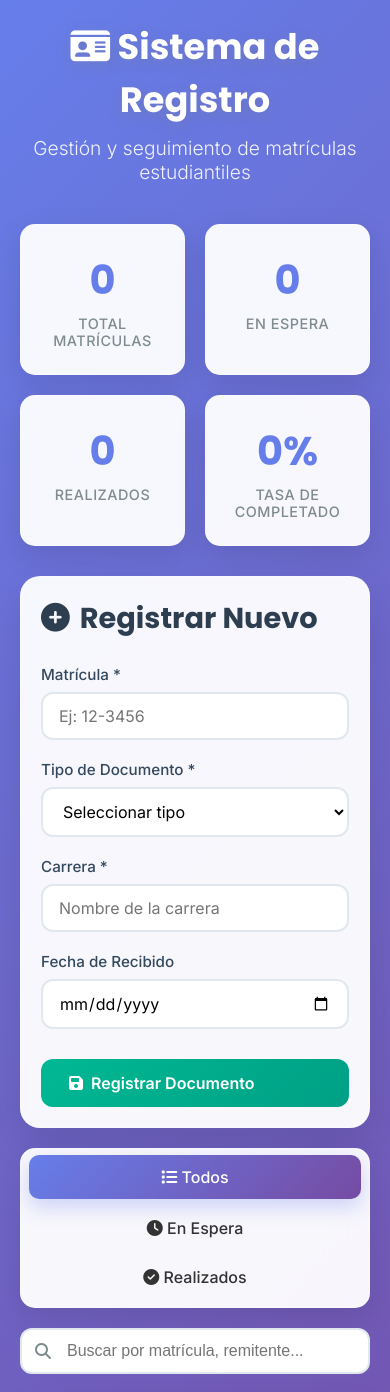
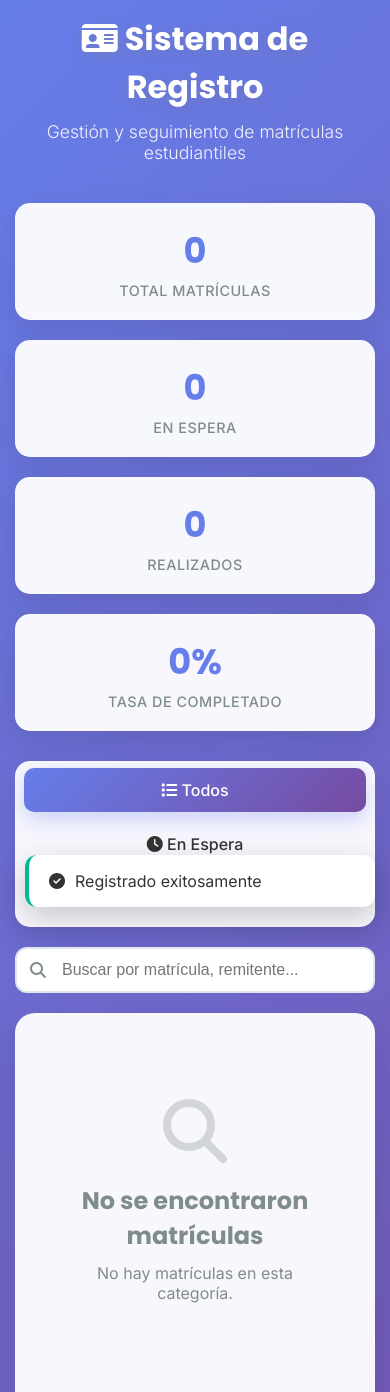
Before and after one commit to Mbreton-24/org, a plain HTML site: page index.html in a window 390 px wide. Shown: the top 1392 px of the page. Drawn offline with Linux system fonts and the light colour scheme.

Commit message:
Update styler.css

```diff
--- a/styler.css
+++ b/styler.css
@@ -471,37 +471,98 @@ body {
 }
 
 /* Responsive Design */
-@media (max-width: 768px) {
+@media (max-width: 1200px) {
+  .main-content {
+    grid-template-columns: 1fr 1.5fr;
+    gap: 25px;
+  }
+}
+
+@media (max-width: 992px) {
   .main-content {
     grid-template-columns: 1fr;
-    gap: 20px;
   }
+  .form-section {
+    order: 2;
+  }
+  .documents-section {
+    order: 1;
+  }
+}
 
+@media (max-width: 768px) {
   .header h1 {
     font-size: 2.2rem;
   }
-
+  .header p {
+    font-size: 1.1rem;
+  }
+  .stats-section {
+    grid-template-columns: repeat(2, 1fr);
+  }
   .form-section,
   .documents-container {
+    padding: 25px;
+  }
+  .document-header {
+    flex-direction: column;
+    align-items: flex-start;
+    gap: 12px;
+  }
+  .document-actions {
+    flex-direction: row;
+    flex-wrap: wrap;
+  }
+  .btn-small {
+    flex-grow: 1;
+    justify-content: center;
+  }
+  .status-tabs {
+    flex-wrap: wrap;
+    justify-content: center;
+  }
+}
+
+@media (max-width: 480px) {
+  .container {
+    padding: 15px;
+  }
+  .header h1 {
+    font-size: 2rem;
+  }
+  .stats-section {
+    grid-template-columns: 1fr;
+  }
+  .stat-card {
     padding: 20px;
   }
-
+  .stat-number {
+    font-size: 2.2rem;
+  }
+  .status-tabs {
+    flex-direction: column;
+    gap: 8px;
+  }
+  .document-meta {
+    flex-direction: column;
+    gap: 8px;
+    align-items: flex-start;
+  }
   .document-actions {
     flex-direction: column;
   }
-
   .btn-small {
     width: 100%;
-    justify-content: center;
   }
-
-  .stats-section {
-    grid-template-columns: repeat(2, 1fr);
+  .notification {
+    width: calc(100% - 30px);
+    right: 15px;
+    bottom: 15px;
+    top: auto;
+    transform: translateY(150%);
   }
-
-  .status-tabs {
-    flex-direction: column;
-    gap: 5px;
+  .notification.show {
+    transform: translateY(0);
   }
 }
 
```
